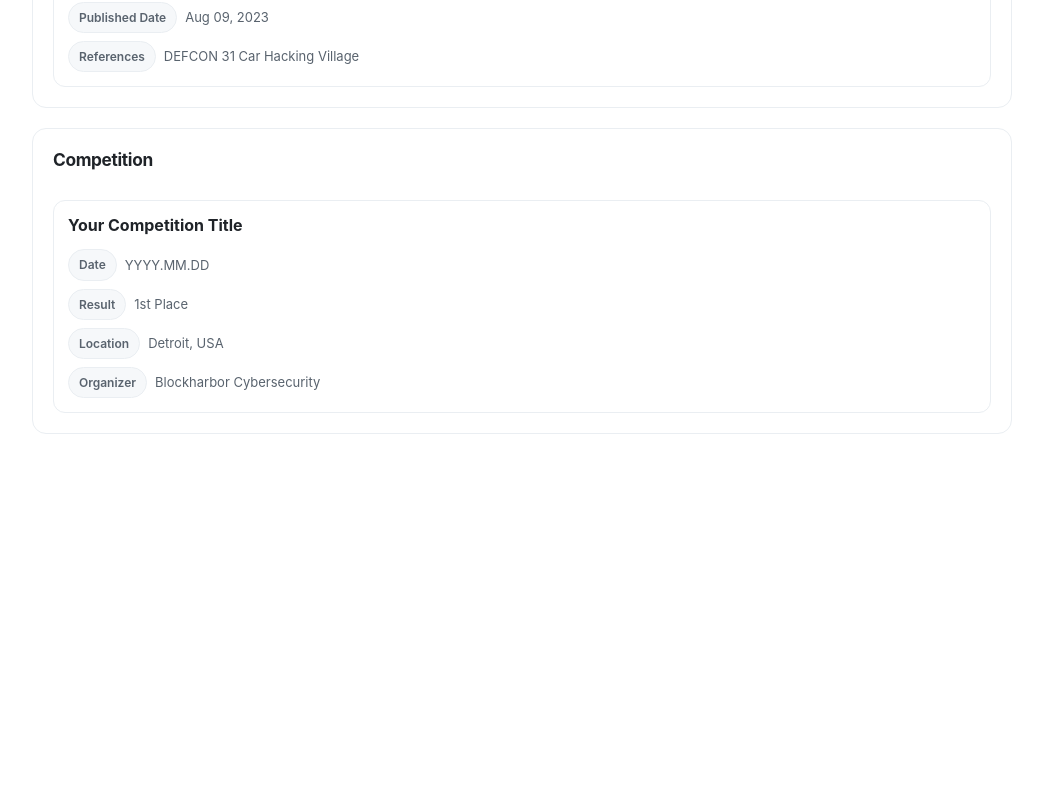
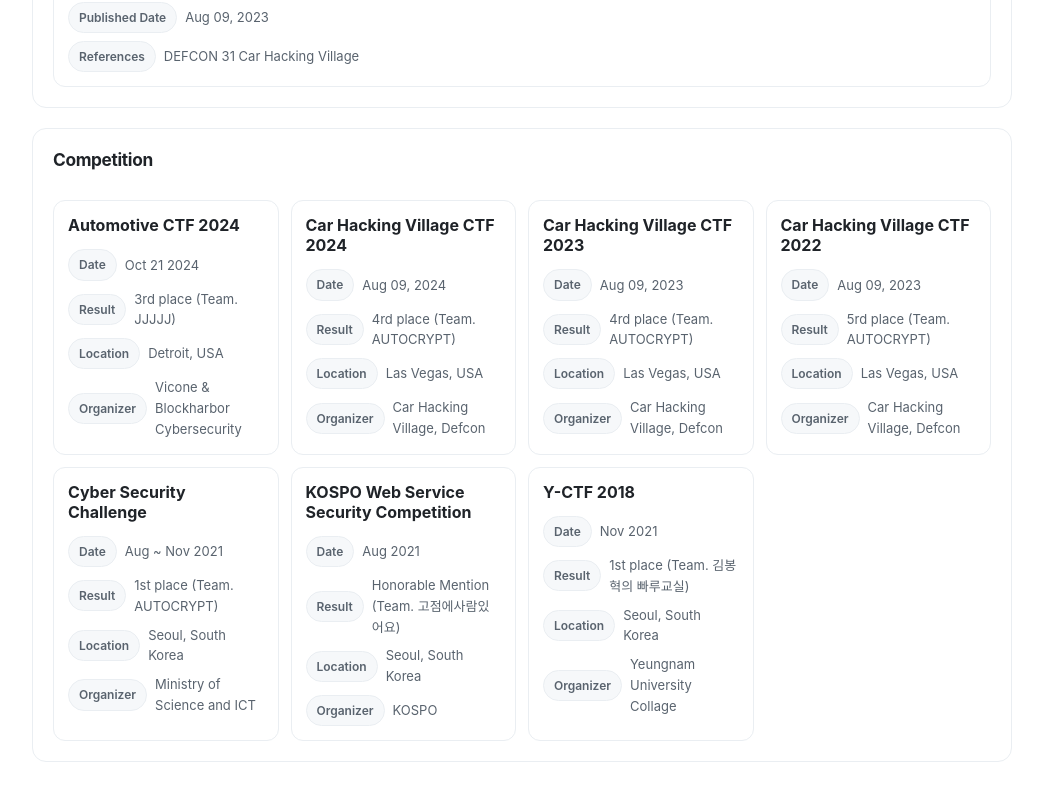
Before and after one commit to dhje0ng/blog, a Next.js app: page /about in a window 1280 px wide. Shown: the part 1153-1953 px from the top of the page, without its empty margins (118-1161 px from the left). Before the commit the page ends 1639 px from the top, so only its background shows below. Built offline with nearby package versions, Linux system fonts and the light colour scheme.

Commit message:
Update about/page.tsx

```diff
--- a/app/about/page.tsx
+++ b/app/about/page.tsx
@@ -14,12 +14,54 @@
 
 const featuredCompetitions = [
   {
-    title: "Your Competition Title",
-    date: "YYYY.MM.DD",
-    result: "1st Place",
+    title: "Automotive CTF 2024",
+    date: "Oct 21 2024",
+    result: "3rd place (Team. JJJJJ)",
     location: "Detroit, USA",
-    organizer: "Blockharbor Cybersecurity"
-  }
+    organizer: "Vicone & Blockharbor Cybersecurity"
+  },
+  {
+    title: "Car Hacking Village CTF 2024",
+    date: "Aug 09, 2024",
+    result: "4rd place (Team. AUTOCRYPT)",
+    location: "Las Vegas, USA",
+    organizer: "Car Hacking Village, Defcon"
+  },
+  {
+    title: "Car Hacking Village CTF 2023",
+    date: "Aug 09, 2023",
+    result: "4rd place (Team. AUTOCRYPT)",
+    location: "Las Vegas, USA",
+    organizer: "Car Hacking Village, Defcon"
+  },
+  {
+    title: "Car Hacking Village CTF 2022",
+    date: "Aug 09, 2023",
+    result: "5rd place (Team. AUTOCRYPT)",
+    location: "Las Vegas, USA",
+    organizer: "Car Hacking Village, Defcon"
+  },
+  {
+    title: "Cyber Security Challenge",
+    date: "Aug ~ Nov 2021",
+    result: "1st place (Team. AUTOCRYPT)",
+    location: "Seoul, South Korea",
+    organizer: "Ministry of Science and ICT"
+  },
+  {
+    title: "KOSPO Web Service Security Competition",
+    date: "Aug 2021",
+    result: "Honorable Mention (Team. 고점에사람있어요)",
+    location: "Seoul, South Korea",
+    organizer: "KOSPO"
+  },
+  {
+    title: "Y-CTF 2018",
+    date: "Nov 2021",
+    result: "1st place (Team. 김봉혁의 빠루교실)",
+    location: "Seoul, South Korea",
+    organizer: "Yeungnam University Collage"
+  },
 ];
 
 const capabilities = ["Penetration Testing", "Vulnerability Research"];
```
